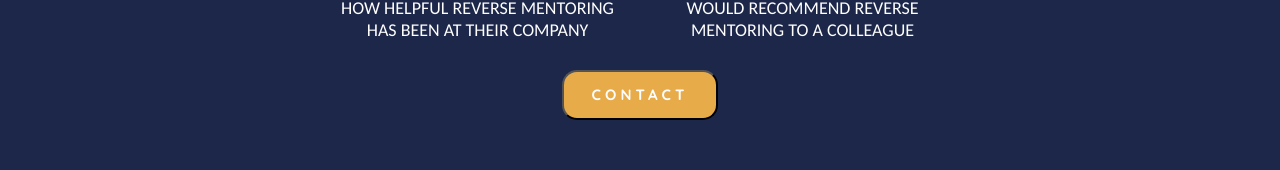
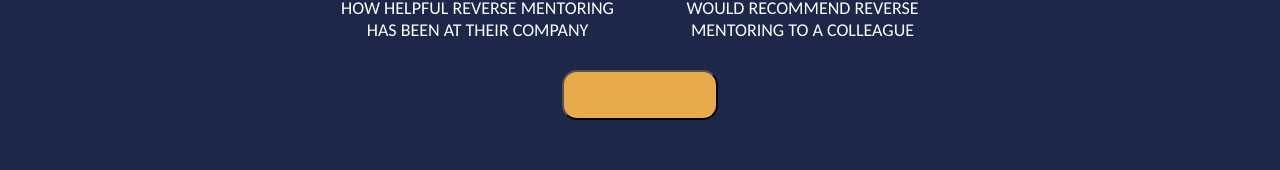
Before and after one commit to SkippyWalnuts/rev-mentoring-react, a React (Create React App) app: page / in a window 1280 px wide. Shown: the part 536-706 px from the top of the page. Built offline with nearby package versions, Linux system fonts and the light colour scheme.

Commit message:
Added email to Contact button, SEO tbd

```diff
--- a/src/Hero.js
+++ b/src/Hero.js
@@ -53,7 +53,7 @@ export default function Hero() {
         </div>
         </div>
         <div className="col">
-        <button>Contact</button></div>
+        <button><a href="mailto:becca.early@outlook.com">Contact</a></button></div>
          </div>
   </div>
     );
```
